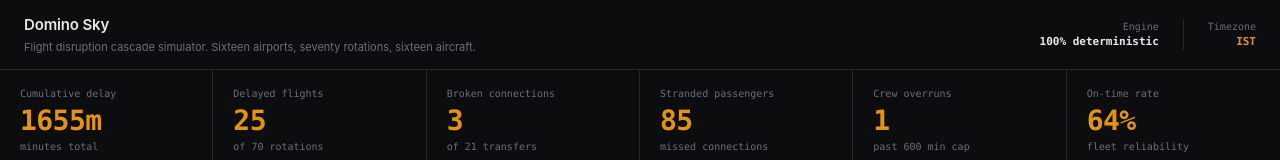
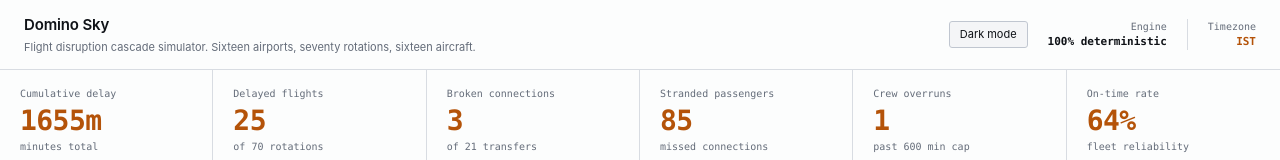
Before and after one commit to wtfnixin/promptwars, a Next.js app: page / in a window 1280 px wide. Shown: the top 160 px of the page. Built offline with nearby package versions, Linux system fonts and the light colour scheme; no server answers.

Commit message:
feat(theme): add seamless dark and light mode toggle with enhanced readability tokens

```diff
--- a/src/app/globals.css
+++ b/src/app/globals.css
@@ -1,28 +1,44 @@
-/* Hallmark Console · domino-sky · 2-color: carbon + amber */
+/* Hallmark Console · domino-sky · 2-color system with dark/light themes */
 @import "tailwindcss";
 
 :root {
-  /* Surface stack */
+  /* Default: Dark Mode (Carbon & Operational Amber) */
   --color-paper:   #0c0d0e;
-  --color-paper-2: #131517;
-  --color-paper-3: #1a1c1f;
+  --color-paper-2: #141619;
+  --color-paper-3: #1b1e22;
 
-  /* Rule lines */
-  --color-rule:   #252729;
-  --color-rule-2: #32353a;
+  --color-rule:   #272a30;
+  --color-rule-2: #3a3e47;
 
-  /* Ink */
-  --color-ink:   #e8e8ea;
-  --color-ink-2: #b4b6bb;
-  --color-muted: #6b6e75;
+  --color-ink:   #f4f4f6;
+  --color-ink-2: #c4c7cf;
+  --color-muted: #7b808a;
 
-  /* Single accent — amber. No other hue in the UI. */
-  --color-accent:     #e59500;
-  --color-accent-dim: rgba(229, 149, 0, 0.10);
-  --color-accent-ink: #100900;
-  --color-focus:      #e59500;
+  --color-accent:     #f59e0b;
+  --color-accent-dim: rgba(245, 158, 11, 0.12);
+  --color-accent-ink: #000000;
+  --color-focus:      #f59e0b;
 
   --radius: 4px;
+}
+
+[data-theme="light"] {
+  /* Light Mode (Clean Slate White & Warm Aerospace Amber/Bronze) */
+  --color-paper:   #fcfdfd;
+  --color-paper-2: #f4f5f7;
+  --color-paper-3: #ebeef2;
+
+  --color-rule:   #d8dce2;
+  --color-rule-2: #c0c6d0;
+
+  --color-ink:   #0f1217;
+  --color-ink-2: #333842;
+  --color-muted: #646c79;
+
+  --color-accent:     #b45309;
+  --color-accent-dim: rgba(180, 83, 9, 0.12);
+  --color-accent-ink: #ffffff;
+  --color-focus:      #b45309;
 }
 
 html, body {
@@ -33,6 +49,7 @@ html, body {
   margin: 0;
   padding: 0;
   -webkit-font-smoothing: antialiased;
+  transition: background-color 150ms ease, color 150ms ease;
 }
 
 .mono {
--- a/src/app/page.tsx
+++ b/src/app/page.tsx
@@ -20,6 +20,8 @@ import { FlightTable } from '@/components/FlightTable';
 const networkData = networkDataRaw as unknown as FlightNetworkData;
 
 export default function Home() {
+  const [theme, setTheme] = useState<'dark' | 'light'>('dark');
+
   const [activeClosure, setActiveClosure] = useState<AirportClosure | null>({
     airport_id: 'BOM',
     start_time: '07:30',
@@ -42,6 +44,25 @@ export default function Home() {
   );
 
   const [recoveryOptions, setRecoveryOptions] = useState<RecoveryAction[]>([]);
+
+  useEffect(() => {
+    // Check saved theme or media query
+    const savedTheme = localStorage.getItem('domino-sky-theme') as 'dark' | 'light' | null;
+    if (savedTheme) {
+      setTheme(savedTheme);
+      document.documentElement.setAttribute('data-theme', savedTheme);
+    } else if (window.matchMedia && window.matchMedia('(prefers-color-scheme: light)').matches) {
+      setTheme('light');
+      document.documentElement.setAttribute('data-theme', 'light');
+    }
+  }, []);
+
+  const toggleTheme = () => {
+    const nextTheme = theme === 'dark' ? 'light' : 'dark';
+    setTheme(nextTheme);
+    localStorage.setItem('domino-sky-theme', nextTheme);
+    document.documentElement.setAttribute('data-theme', nextTheme);
+  };
 
   const updateSimulation = useCallback(() => {
     const newResult = runSimulation(networkData, activeClosure, activeRecoveries);
@@ -84,7 +105,31 @@ export default function Home() {
             Flight disruption cascade simulator. Sixteen airports, seventy rotations, sixteen aircraft.
           </p>
         </div>
-        <div className="mono" style={{ display: 'flex', gap: '24px', fontSize: '11px' }}>
+
+        <div style={{ display: 'flex', alignItems: 'center', gap: '20px' }}>
+          {/* Dark / Light Mode Toggle */}
+          <button
+            onClick={toggleTheme}
+            className="mono focus-visible:ring-1 focus-visible:ring-[var(--color-accent)] active:scale-95 disabled:opacity-50"
+            style={{
+              display: 'flex',
+              alignItems: 'center',
+              gap: '6px',
+              padding: '4px 10px',
+              borderRadius: '3px',
+              border: '1px solid var(--color-rule-2)',
+              background: 'var(--color-paper-2)',
+              color: 'var(--color-ink)',
+              fontSize: '11px',
+              cursor: 'pointer',
+              fontFamily: 'inherit',
+            }}
+            aria-label="Toggle dark and light color mode"
+          >
+            <span>{theme === 'dark' ? 'Light' : 'Dark'} mode</span>
+          </button>
+
+          <div className="mono" style={{ display: 'flex', gap: '20px', fontSize: '11px' }}>
             <div style={{ textAlign: 'right' }}>
               <div style={{ color: 'var(--color-muted)', fontSize: '10px' }}>Engine</div>
               <div style={{ color: 'var(--color-ink)', fontWeight: 600 }}>100% deterministic</div>
@@ -93,6 +138,7 @@ export default function Home() {
             <div style={{ textAlign: 'right' }}>
               <div style={{ color: 'var(--color-muted)', fontSize: '10px' }}>Timezone</div>
               <div style={{ color: 'var(--color-accent)', fontWeight: 600 }}>IST</div>
+            </div>
           </div>
         </div>
       </header>
```
Lines whose indentation alone changed are shown as unchanged.
